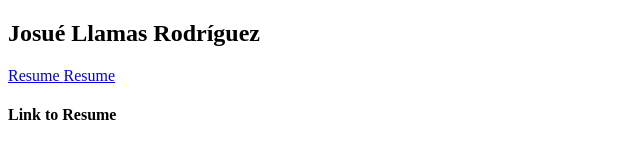
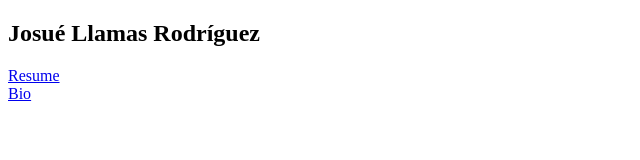
Before and after one commit to jllama01/jllama01.github.io, a plain HTML site: page index.html in a window 1280 px wide. Shown: the whole page, without its empty margins (0-640 px from the left). Drawn offline with Linux system fonts and the light colour scheme.

```diff
--- a/index.html
+++ b/index.html
@@ -10,11 +10,11 @@
 	Resume
 	</a>
 
+	<br/>
+
 	<a href= "file:///Users/adrianllama/Desktop/jllama01.github.io/bio.html" target= "_blank" >
-	Resume
+	Bio
 	</a>
-
-	<h4> Link to Resume </h4>
 
 	</body>
 
```
